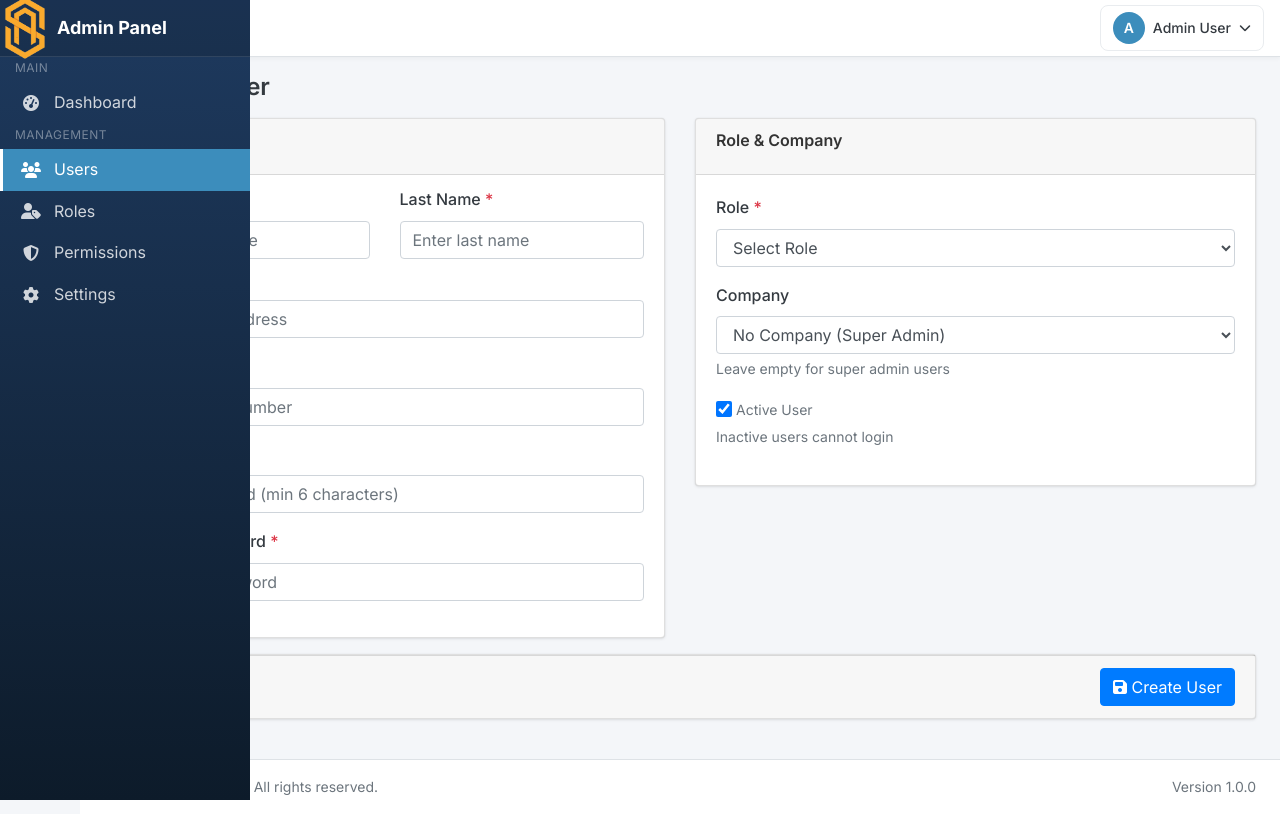
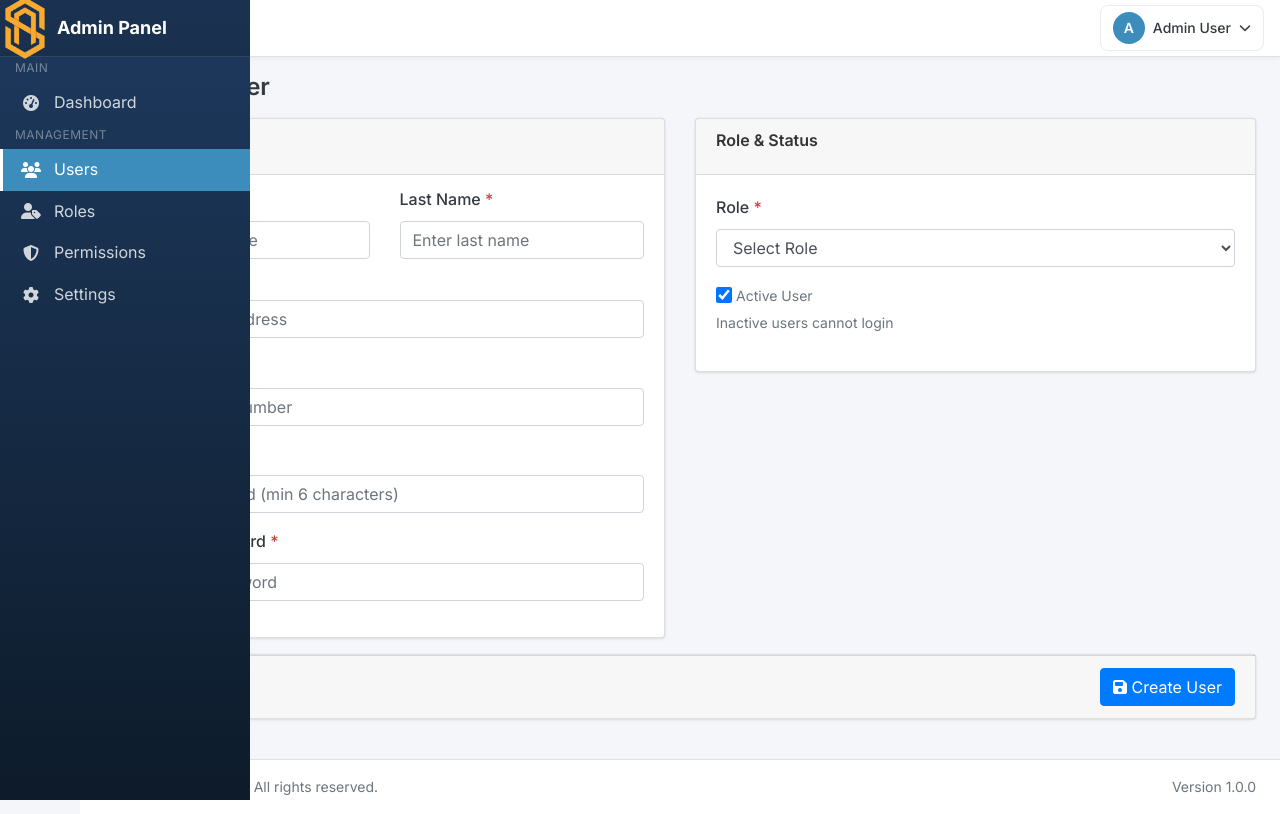
Before and after one commit to ahsanijazhub/clean-bootstrap-panel, a CodeIgniter app: page /database/index.php/users/create in a window 1280 px wide. Run offline with CodeIgniter, Linux system fonts and the light colour scheme; the visitor is signed in with stand-in values (Sample User, id 1); data comes from the database, SQL or seed files in the repository; data that the repository does not hold is empty; some libraries are stand-ins or nearby versions.

Commit message:
almost cleaned

```diff
--- a/application/controllers/Users.php
+++ b/application/controllers/Users.php
@@ -9,7 +9,6 @@ class Users extends CI_Controller {
         $this->load->library('Auth_lib');
         $this->auth_lib->require_login();
 
-        // Check if user has permission to view users
         if (!$this->auth_lib->has_permission('users.view')) {
             $this->session->set_flashdata('error', 'Unauthorized access');
             redirect('dashboard');
@@ -17,21 +16,14 @@ class Users extends CI_Controller {
 
         $this->load->model('Admin_user_model');
         $this->load->model('Role_model');
-        $this->load->model('Company_model'); // Assuming this exists or will be created
     }
 
-    /**
-     * List all users
-     */
     public function index()
     {
         $limit = 10;
         $offset = $this->input->get('page') ? ($this->input->get('page') - 1) * $limit : 0;
 
         $filters = [];
-        if ($this->input->get('company_id')) {
-            $filters['company_id'] = $this->input->get('company_id');
-        }
         if ($this->input->get('role_id')) {
             $filters['role_id'] = $this->input->get('role_id');
         }
@@ -39,28 +31,11 @@ class Users extends CI_Controller {
             $filters['search'] = $this->input->get('search');
         }
 
-        // Filter by user's company if not superadmin
-        $current_user = $this->auth_lib->user;
-        if (!$this->auth_lib->is_superadmin() && $current_user->company_id) {
-            $filters['company_id'] = $current_user->company_id;
-        }
-
         $users = $this->Admin_user_model->get_all($limit, $offset, $filters);
         $total_users = $this->Admin_user_model->count_all($filters);
 
-        // Get roles and companies for filters
         $this->load->model('Role_model');
-        $this->load->model('Company_model');
         $roles = $this->Role_model->get_all();
-
-        // Show all companies for superadmin, only user's company for company admins
-        if ($this->auth_lib->is_superadmin()) {
-            $companies = $this->Company_model->get_all();
-        } else {
-            $companies = $current_user->company_id ?
-                [$this->Company_model->get_by_id($current_user->company_id)] :
-                [];
-        }
 
         $data = [
             'title' => 'Users',
@@ -71,9 +46,7 @@ class Users extends CI_Controller {
             'current_page' => $this->input->get('page') ?: 1,
             'total_pages' => ceil($total_users / $limit),
             'filters' => $filters,
-            'roles' => $roles,
-            'companies' => array_filter($companies), // Remove null values
-            'is_superadmin' => $this->auth_lib->is_superadmin()
+            'roles' => $roles
         ];
 
         $this->load->view('admin/layouts/header', $data);
@@ -82,38 +55,20 @@ class Users extends CI_Controller {
         $this->load->view('admin/layouts/footer');
     }
 
-    /**
-     * Create user form
-     */
     public function create()
     {
-        // Check create permission
         if (!$this->auth_lib->has_permission('users.create')) {
             $this->session->set_flashdata('error', 'Unauthorized access');
             redirect('users');
         }
 
         $this->load->model('Role_model');
-        $this->load->model('Company_model');
         $roles = $this->Role_model->get_all();
-
-        // Show all companies for superadmin, only user's company for company admins
-        $current_user = $this->auth_lib->user;
-        if ($this->auth_lib->is_superadmin()) {
-            $companies = $this->Company_model->get_all();
-        } else {
-            $companies = $current_user->company_id ?
-                [$this->Company_model->get_by_id($current_user->company_id)] :
-                [];
-        }
 
         $data = [
             'title' => 'Add User',
             'page_title' => 'Add New User',
-            'roles' => $roles,
-            'companies' => array_filter($companies), // Remove null values
-            'is_superadmin' => $this->auth_lib->is_superadmin(),
-            'current_user_company_id' => $current_user->company_id
+            'roles' => $roles
         ];
 
         $this->load->view('admin/layouts/header', $data);
@@ -122,12 +77,8 @@ class Users extends CI_Controller {
         $this->load->view('admin/layouts/footer');
     }
 
-    /**
-     * Store new user
-     */
     public function store()
     {
-        // Check create permission
         if (!$this->auth_lib->has_permission('users.create')) {
             $this->session->set_flashdata('error', 'Unauthorized access');
             redirect('users');
@@ -140,10 +91,8 @@ class Users extends CI_Controller {
         $confirm_password = $this->input->post('confirm_password');
         $phone = trim($this->input->post('phone', true));
         $role_id = $this->input->post('role_id');
-        $company_id = $this->input->post('company_id');
         $is_active = $this->input->post('is_active') ? 1 : 0;
 
-        // Validation
         if (empty($first_name) || empty($last_name) || empty($email) || empty($password)) {
             $this->session->set_flashdata('error', 'Please fill in all required fields');
             redirect('users/create');
@@ -164,19 +113,11 @@ class Users extends CI_Controller {
             redirect('users/create');
         }
 
-        // Check if email exists
         if ($this->Admin_user_model->get_by_email($email)) {
             $this->session->set_flashdata('error', 'Email address already exists');
             redirect('users/create');
         }
 
-        // For company admins, force their company assignment
-        $current_user = $this->auth_lib->user;
-        if (!$this->auth_lib->is_superadmin() && $current_user->company_id) {
-            $company_id = $current_user->company_id;
-        }
-
-        // Create user
         $user_data = [
             'first_name' => $first_name,
             'last_name' => $last_name,
@@ -184,7 +125,6 @@ class Users extends CI_Controller {
             'password' => $password,
             'phone' => $phone,
             'role_id' => $role_id,
-            'company_id' => $company_id ?: null,
             'is_active' => $is_active
         ];
 
@@ -199,12 +139,8 @@ class Users extends CI_Controller {
         }
     }
 
-    /**
-     * Edit user form
-     */
     public function edit($id)
     {
-        // Check edit permission
         if (!$this->auth_lib->has_permission('users.edit')) {
             $this->session->set_flashdata('error', 'Unauthorized access');
             redirect('users');
@@ -217,36 +153,14 @@ class Users extends CI_Controller {
             redirect('users');
         }
 
-        // Check if company admin can edit this user
-        $current_user = $this->auth_lib->user;
-        if (!$this->auth_lib->is_superadmin() && $current_user->company_id) {
-            if ($user->company_id != $current_user->company_id) {
-                $this->session->set_flashdata('error', 'You can only edit users from your company');
-                redirect('users');
-            }
-        }
-
         $this->load->model('Role_model');
-        $this->load->model('Company_model');
         $roles = $this->Role_model->get_all();
-
-        // Show all companies for superadmin, only user's company for company admins
-        if ($this->auth_lib->is_superadmin()) {
-            $companies = $this->Company_model->get_all();
-        } else {
-            $companies = $current_user->company_id ?
-                [$this->Company_model->get_by_id($current_user->company_id)] :
-                [];
-        }
 
         $data = [
             'title' => 'Edit User',
             'page_title' => 'Edit User',
             'user' => $user,
-            'roles' => $roles,
-            'companies' => array_filter($companies), // Remove null values
-            'is_superadmin' => $this->auth_lib->is_superadmin(),
-            'current_user_company_id' => $current_user->company_id
+            'roles' => $roles
         ];
 
         $this->load->view('admin/layouts/header', $data);
@@ -255,12 +169,8 @@ class Users extends CI_Controller {
         $this->load->view('admin/layouts/footer');
     }
 
-    /**
-     * Update user
-     */
     public function update($id)
     {
-        // Check edit permission
         if (!$this->auth_lib->has_permission('users.edit')) {
             $this->session->set_flashdata('error', 'Unauthorized access');
             redirect('users');
@@ -280,10 +190,8 @@ class Users extends CI_Controller {
         $confirm_password = $this->input->post('confirm_password');
         $phone = trim($this->input->post('phone', true));
         $role_id = $this->input->post('role_id');
-        $company_id = $this->input->post('company_id');
         $is_active = $this->input->post('is_active') ? 1 : 0;
 
-        // Validation
         if (empty($first_name) || empty($last_name) || empty($email)) {
             $this->session->set_flashdata('error', 'Please fill in all required fields');
             redirect('users/edit/' . $id);
@@ -294,14 +202,12 @@ class Users extends CI_Controller {
             redirect('users/edit/' . $id);
         }
 
-        // Check if email exists (excluding current user)
         $existing_user = $this->Admin_user_model->get_by_email($email);
         if ($existing_user && $existing_user->id != $id) {
             $this->session->set_flashdata('error', 'Email address already exists');
             redirect('users/edit/' . $id);
         }
 
-        // Password validation if provided
         if (!empty($password)) {
             if (strlen($password) < 6) {
                 $this->session->set_flashdata('error', 'Password must be at least 6 characters long');
@@ -314,20 +220,12 @@ class Users extends CI_Controller {
             }
         }
 
-        // For company admins, force their company assignment
-        $current_user = $this->auth_lib->user;
-        if (!$this->auth_lib->is_superadmin() && $current_user->company_id) {
-            $company_id = $current_user->company_id;
-        }
-
-        // Update user
         $user_data = [
             'first_name' => $first_name,
             'last_name' => $last_name,
             'email' => $email,
             'phone' => $phone,
             'role_id' => $role_id,
-            'company_id' => $company_id ?: null,
             'is_active' => $is_active
         ];
 
@@ -344,12 +242,8 @@ class Users extends CI_Controller {
         }
     }
 
-    /**
-     * Delete user
-     */
     public function delete($id)
     {
-        // Check delete permission
         if (!$this->auth_lib->has_permission('users.delete')) {
             $this->session->set_flashdata('error', 'Unauthorized access');
             redirect('users');
@@ -362,22 +256,11 @@ class Users extends CI_Controller {
             redirect('users');
         }
 
-        // Check if company admin can delete this user
-        $current_user = $this->auth_lib->user;
-        if (!$this->auth_lib->is_superadmin() && $current_user->company_id) {
-            if ($user->company_id != $current_user->company_id) {
-                $this->session->set_flashdata('error', 'You can only delete users from your company');
-                redirect('users');
-            }
-        }
-
-        // Prevent deleting self
         if ($user->id == $this->session->userdata('user_id')) {
             $this->session->set_flashdata('error', 'You cannot delete your own account');
             redirect('users');
         }
 
-        // Prevent deleting superadmin
         if ($user->is_superadmin == 1) {
             $this->session->set_flashdata('error', 'Cannot delete superadmin account');
             redirect('users');
--- a/application/libraries/Auth_lib.php
+++ b/application/libraries/Auth_lib.php
@@ -11,7 +11,6 @@ class Auth_lib {
     {
         $this->CI =& get_instance();
         $this->CI->load->model('Admin_user_model');
-        $this->CI->load->model('Company_model');
     }
 
     /**
@@ -24,7 +23,6 @@ class Auth_lib {
             redirect('login');
         }
 
-        // Load user data
         $this->user = $this->CI->Admin_user_model->get_by_id(
             $this->CI->session->userdata('user_id')
         );
@@ -34,22 +32,9 @@ class Auth_lib {
             redirect('login');
         }
 
-        // Check if user's company is active (only for non-superadmin users)
-        if (!$this->is_superadmin() && $this->user->company_id) {
-            $company = $this->CI->Company_model->get_by_id($this->user->company_id);
-            if (!$company || $company->is_active != 1) {
-                // Company is inactive, logout the user
-                $this->CI->session->set_flashdata('error', 'Your company account has been deactivated. Please contact the administrator.');
-                $this->CI->session->sess_destroy();
-                redirect('login');
-            }
-        }
-
-        // Load permissions
         $perms = $this->CI->Admin_user_model->get_user_permissions($this->user->id);
         $this->permissions = array_column($perms, 'perm_slug');
 
-        // Make available to views
         $this->CI->load->vars([
             'current_user' => $this->user,
             'user_permissions' => $this->permissions
--- a/application/views/admin/users/create.php
+++ b/application/views/admin/users/create.php
@@ -56,11 +56,11 @@
                 </div>
             </div>
 
-            <!-- Role & Company -->
+            <!-- Role -->
             <div class="col-12 col-lg-6">
                 <div class="card">
                     <div class="card-header">
-                        <h3 class="card-title">Role & Company</h3>
+                        <h3 class="card-title">Role & Status</h3>
                     </div>
                     <div class="card-body">
                         <div class="form-group">
@@ -74,28 +74,6 @@
                                 <?php endforeach; ?>
                             </select>
                         </div>
-
-                        <?php if ($is_superadmin): ?>
-                            <div class="form-group">
-                                <label class="form-label">Company</label>
-                                <select name="company_id" class="form-control">
-                                    <option value="">No Company (Super Admin)</option>
-                                    <?php foreach ($companies as $company): ?>
-                                        <option value="<?= $company->id ?>">
-                                            <?= htmlspecialchars($company->company_name) ?>
-                                        </option>
-                                    <?php endforeach; ?>
-                                </select>
-                                <small class="form-text text-muted">Leave empty for super admin users</small>
-                            </div>
-                        <?php else: ?>
-                            <input type="hidden" name="company_id" value="<?= $current_user_company_id ?>">
-                            <div class="form-group">
-                                <label class="form-label">Company</label>
-                                <input type="text" class="form-control" value="<?= htmlspecialchars($companies[0]->company_name ?? 'No Company') ?>" readonly>
-                                <small class="form-text text-muted">Users will be assigned to your company</small>
-                            </div>
-                        <?php endif; ?>
 
                         <div class="form-group">
                             <div class="form-check">
```
Also changed, not shown: application/views/admin/users/edit.php (+2 -24 lines), application/views/admin/users/index.php (+5 -21 lines).
